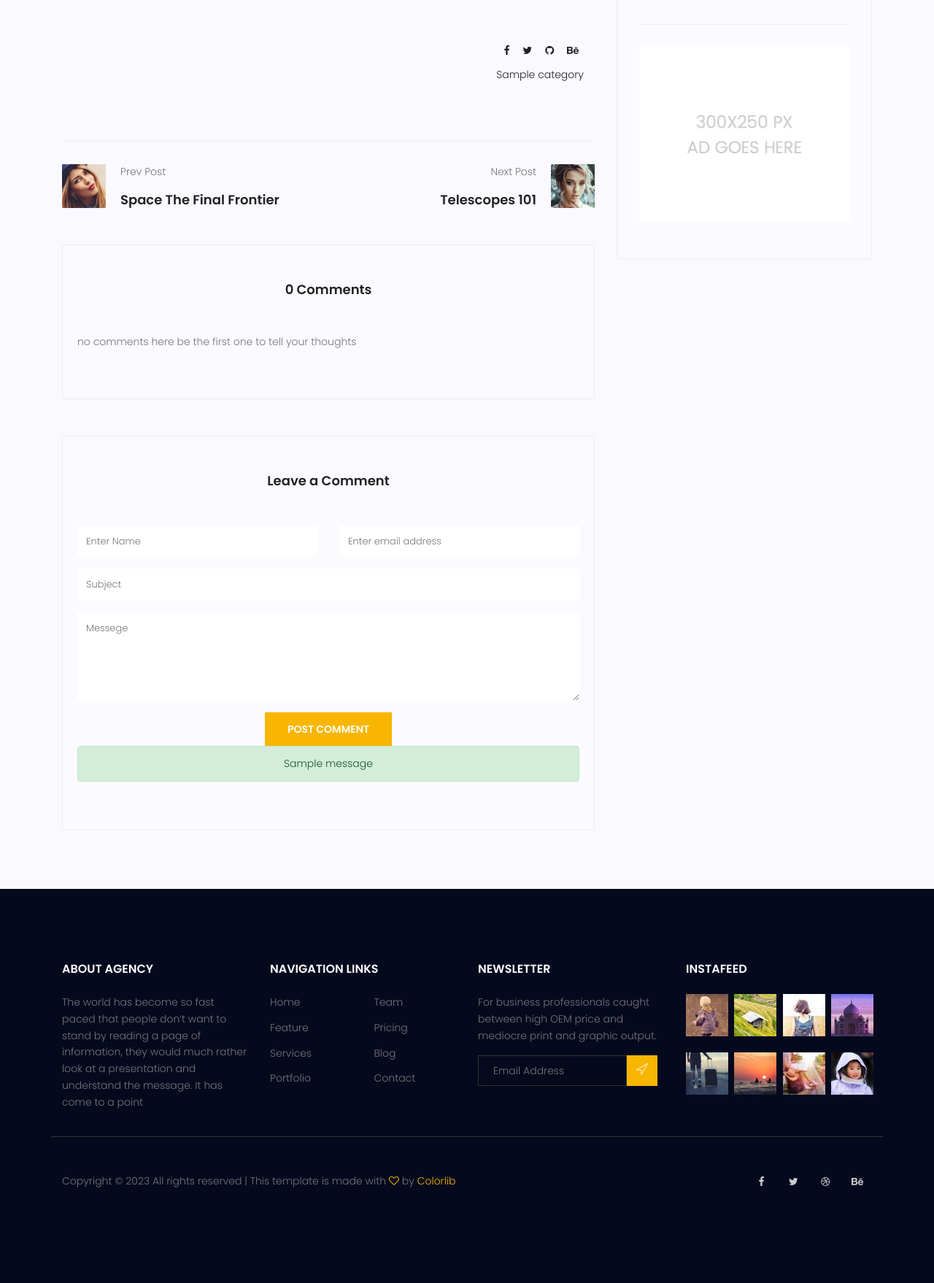
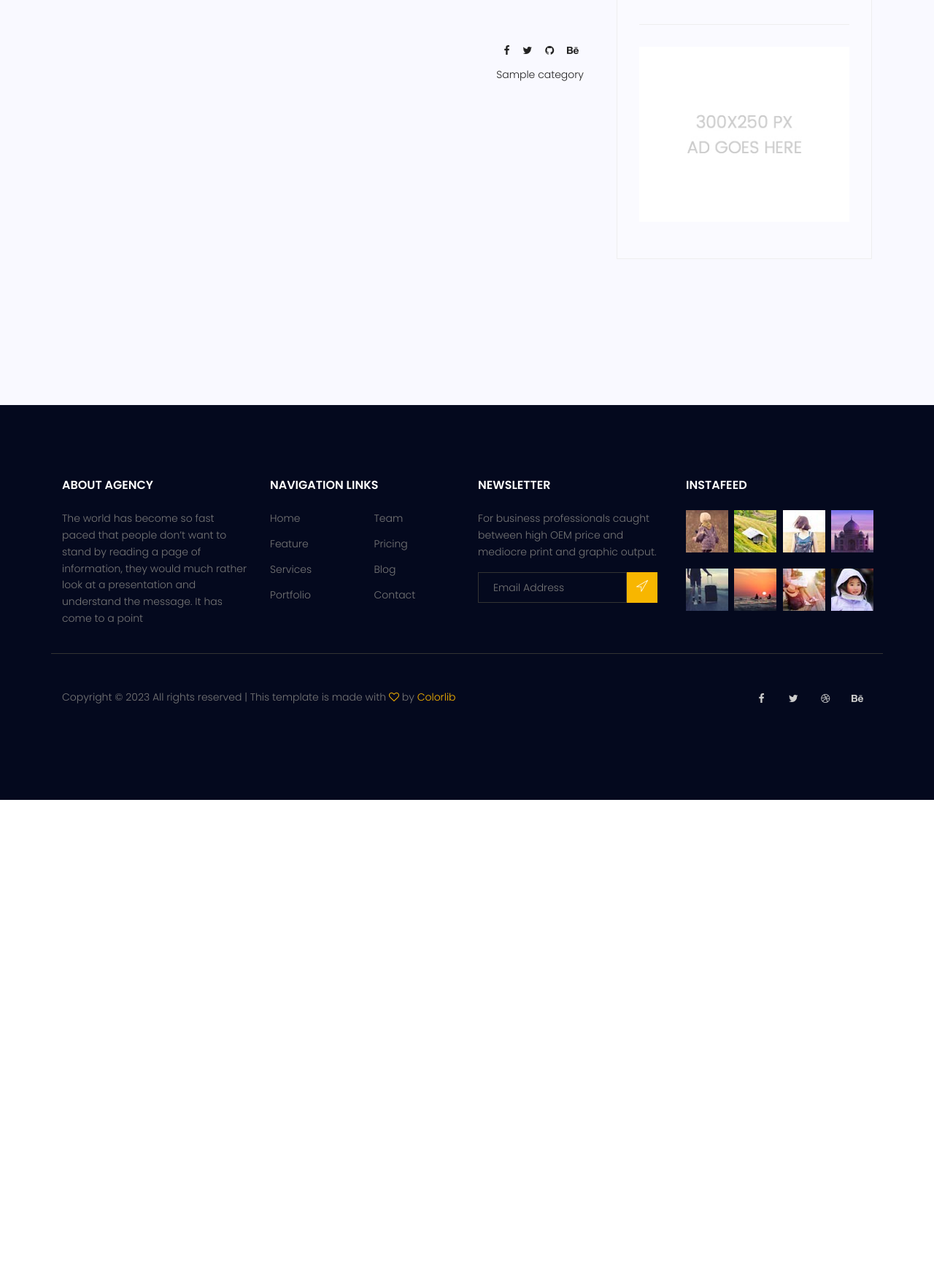
Before and after one commit to mahdighadiriii/Mysite, a Django app: page /blog/1 in a window 1280 px wide. Shown: the part 1119-2877 px from the top of the page at 73% size. After the commit the page ends 2215 px from the top, so only its background shows below. Run offline with Django 3.2, Linux system fonts and the light colour scheme; tables that the repository leaves empty hold one stand-in row (values such as "Sample post"); grey boxes marked "Sample" are stand-in pictures; one stand-in notice (Sample message) is shown; some libraries are stand-ins or nearby versions.

Commit message:
Rss feed
created file feeds and added feed url and added disqus module for comment

```diff
--- a/blog/urls.py
+++ b/blog/urls.py
@@ -1,6 +1,7 @@
 
 from django.urls import path
 from blog.views import *
+from blog.feeds import LatestEntriesFeed
 
 app_name = 'blog'
 
@@ -11,6 +12,7 @@ urlpatterns = [
     path('tag/<str:tag_name>' ,blog_view,name='tag'),
     path('author/<str:author_username>',blog_view,name='author'),
     path('search/',blog_search,name='search'),
+    path('rss/feed/', LatestEntriesFeed(), name='rss'),
 
 
     #path('test',test,name='test'),
--- a/templates/blog/blog-single.html
+++ b/templates/blog/blog-single.html
@@ -76,128 +76,38 @@
 					</div>
 
 				</div>
-				<div class="navigation-area">
-					<div class="row">
-						<div
-							class="col-lg-6 col-md-6 col-12 nav-left flex-row d-flex justify-content-start align-items-center">
-							<div class="thumb">
-								<a href="#"><img class="img-fluid" src="{% static 'img/blog/prev.jpg' %}" alt=""></a>
-							</div>
-							<div class="arrow">
-								<a href="#"><span class="lnr text-white lnr-arrow-left"></span></a>
-							</div>
-							<div class="detials">
-								<p>Prev Post</p>
-								<a href="#">
-									<h4>Space The Final Frontier</h4>
-								</a>
-							</div>
-						</div>
-						<div
-							class="col-lg-6 col-md-6 col-12 nav-right flex-row d-flex justify-content-end align-items-center">
-							<div class="detials">
-								<p>Next Post</p>
-								<a href="#">
-									<h4>Telescopes 101</h4>
-								</a>
-							</div>
-							<div class="arrow">
-								<a href="#"><span class="lnr text-white lnr-arrow-right"></span></a>
-							</div>
-							<div class="thumb">
-								<a href="#"><img class="img-fluid" src="{% static 'img/blog/next.jpg' %}" alt=""></a>
-							</div>
-						</div>
-					</div>
-				</div>
 
-				<div class="comments-area">
-					<h4>{{ comments|length }} Comments</h4>
 
-					<div class="comment-list">
-					{% for comment in comments %}
 
-						<div class="single-comment justify-content-between d-flex">
-							<div class="user justify-content-between d-flex">
-								<div class="thumb">
-									<img src="{% static 'img/blog/c1.jpg' %}" alt="">
-								</div>
-								<div class="desc">
-									<h5><a href="#"></a></h5>
-									<p class="date"> </p>
-									<p class="comment">
 
-									</p>
-								</div>
-							</div>
-							<!--
-							<div class="reply-btn">
-								<a href="" class="btn-reply text-uppercase">reply</a>
-							</div>
-							-->
-						</div>
-						{% empty %}
-						<div class="single-comment justify-content-between d-flex">
-						<p class="center"> no comments here be the first one to tell your thoughts </p>
-					</div>
-					{% endfor %}
-				</div>
-				</div>
-				<div class="comment-form">
-					<h4>Leave a Comment</h4>
-						<form method="post" action='{% url "blog:single" pid=post.id %}'>
-						{% csrf_token %}
-						<input type="hidden" name="post" value={{post.id}}>
-						{% if request.user.is_authenticated %}
-						<input type="hidden" name="name" value={{request.user.first_name}}>
-						<input type="hidden" name="email" value={{request.user.email}}>
-						{% else %}
-						<div class="form-group form-inline">
-							<div class="form-group col-lg-6 col-md-12 name">
-								<input type="text" class="form-control" name="name" placeholder="Enter Name"
-									onfocus="this.placeholder = ''" onblur="this.placeholder = 'Enter Name'">
-							</div>
-							<div class="form-group col-lg-6 col-md-12 email">
-								<input type="email" class="form-control" name="email" placeholder="Enter email address"
-									onfocus="this.placeholder = ''" onblur="this.placeholder = 'Enter email address'">
-							</div>
-						</div>
-						{% endif %}
-						<div class="form-group">
-							<input type="text" class="form-control" name="subject" placeholder="Subject"
-								onfocus="this.placeholder = ''" onblur="this.placeholder = 'Subject'">
-						</div>
-						<div class="form-group">
-							<textarea class="form-control mb-10" rows="5" name="message" placeholder="Messege"
-								onfocus="this.placeholder = ''" onblur="this.placeholder = 'Messege'"
-								required=""></textarea>
-						</div>
-						<button type="submit" class="primary-btn text-uppercase">Post Comment</button>
-					</form>
-					{% if messages %}
-			{% for message in messages %}
-			  <div class="alert {% if message.tags %} alert-{{ message.tags }}{% endif %}">{{ message|safe }}</div>
-			{% endfor %}
-		  {% endif %}
 
-		  {% if form.errors %}
-			<div class="alert alert-error">
-			  <h4>Please fix the following errors</h4>
-			  <ul>
-				{% for field in form %}
-				  {% if field.errors %}
-					{% for error in field.errors %}
-					  <li><a href="#id_{{ field.name }}" class="error">{{ error|escape }}</a></li>
-					{% endfor %}
-				  {% endif %}
-				{% endfor %}
-			  </ul>
-			  {% if form.non_field_errors %}
-				{{ form.non_field_errors }}
-			  {% endif %}
-			</div>
-		  {% endif %}
-				</div>
+
+
+
+
+				<div id="disqus_thread"></div>
+					<script>
+						/**
+						*  RECOMMENDED CONFIGURATION VARIABLES: EDIT AND UNCOMMENT THE SECTION BELOW TO INSERT DYNAMIC VALUES FROM YOUR PLATFORM OR CMS.
+						*  LEARN WHY DEFINING THESE VARIABLES IS IMPORTANT: https://disqus.com/admin/universalcode/#configuration-variables    */
+						/*
+						var disqus_config = function () {
+						this.page.url = PAGE_URL;  // Replace PAGE_URL with your page's canonical URL variable
+						this.page.identifier = PAGE_IDENTIFIER; // Replace PAGE_IDENTIFIER with your page's unique identifier variable
+						};
+						*/
+						(function() { // DON'T EDIT BELOW THIS LINE
+						var d = document, s = d.createElement('script');
+						s.src = 'https://http-127-0-0-1-8000-qmr7dqpjse.disqus.com/embed.js';
+						s.setAttribute('data-timestamp', +new Date());
+						(d.head || d.body).appendChild(s);
+						})();
+					</script>
+					<noscript>Please enable JavaScript to view the <a href="https://disqus.com/?ref_noscript">comments powered by Disqus.</a></noscript>
+
+
+
+
 
 			</div>
 			<div class="col-lg-4 sidebar-widgets">
```
Also changed, not shown: blog/feeds.py (added, +17 -0 lines).
